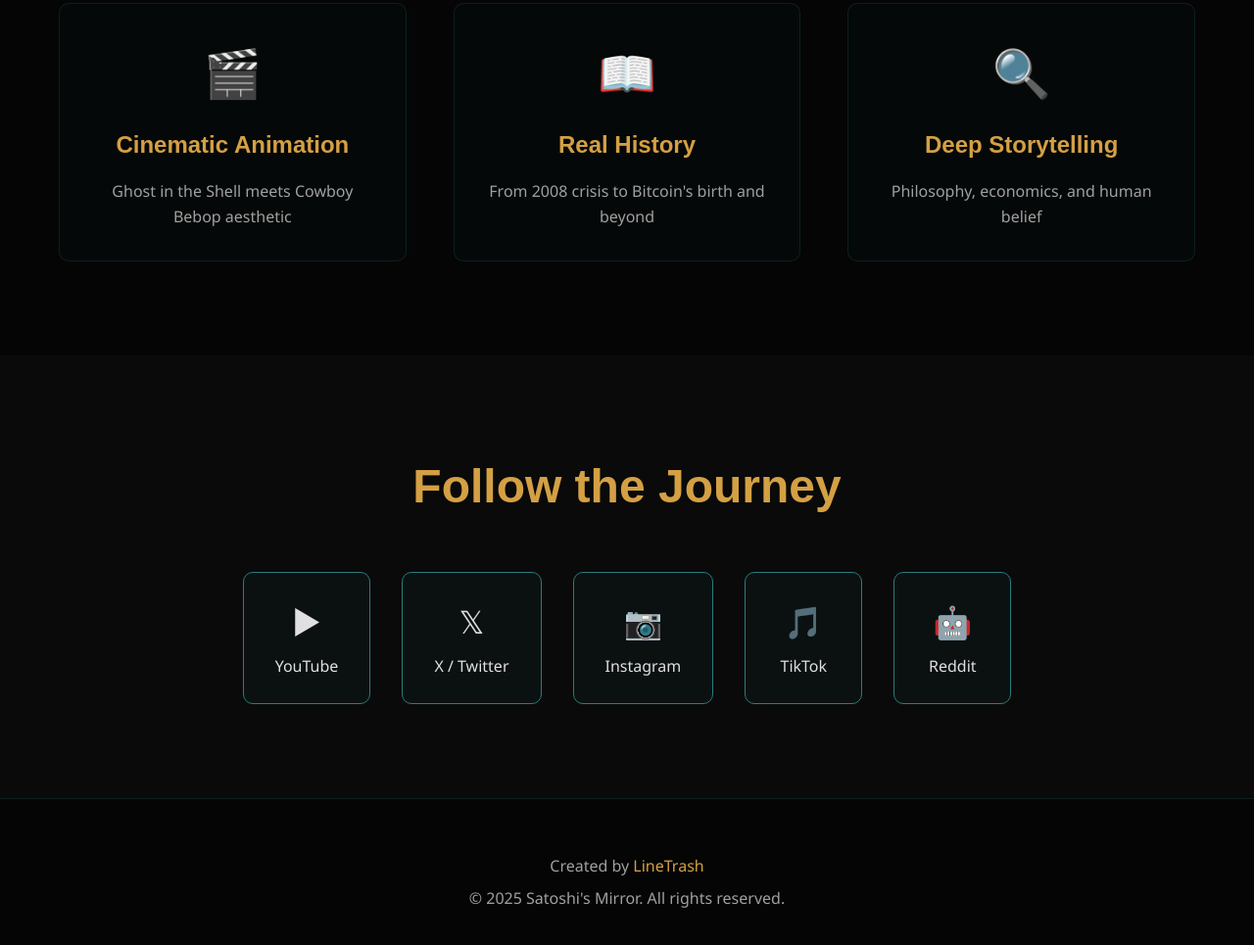
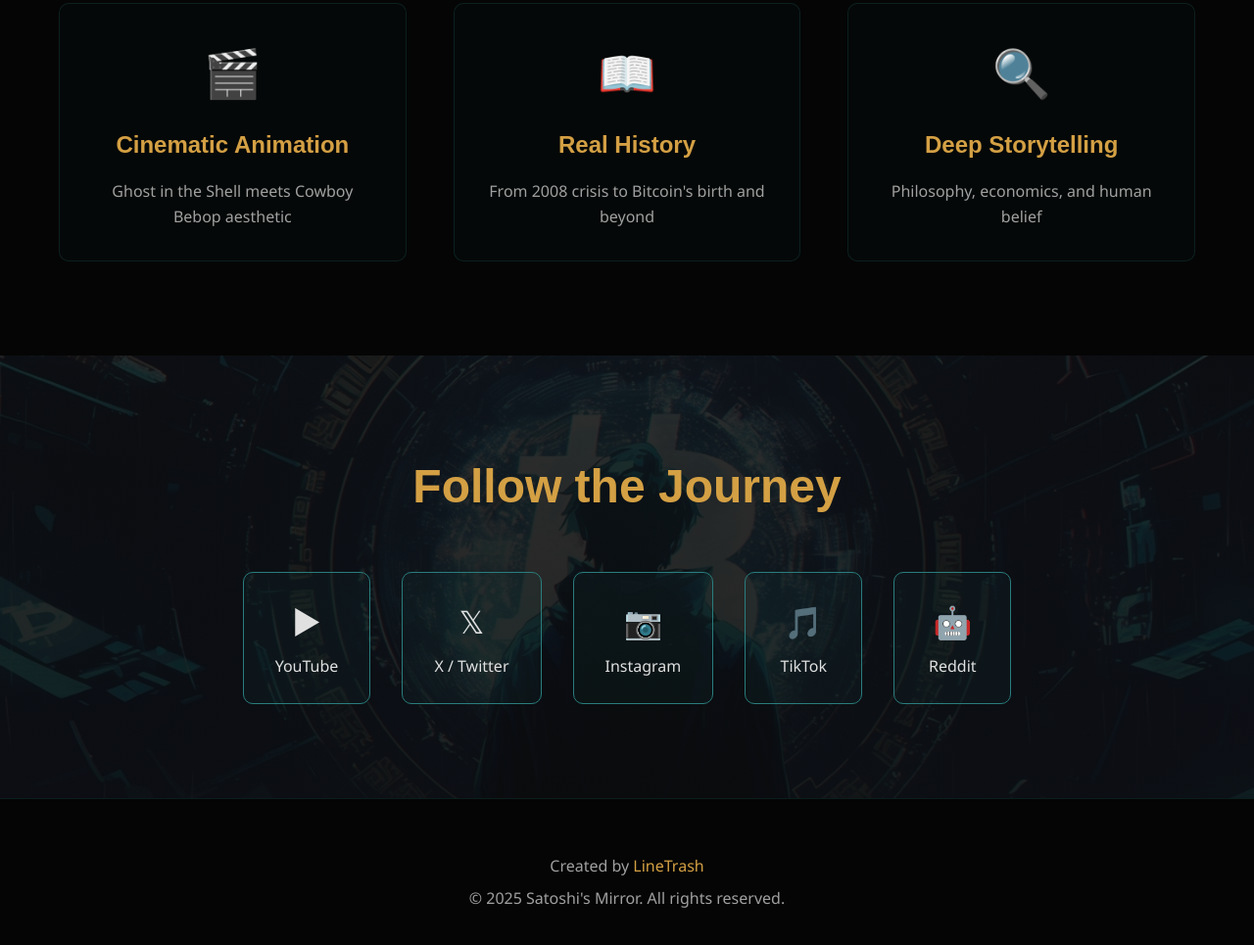
Before and after one commit to sfinley8601-ops/Satoshi-s-Mirror, a plain HTML site: page index.html in a window 1280 px wide. Shown: the part 1114-2079 px from the top of the page at 98% size. Drawn offline with Linux system fonts and the light colour scheme.

Commit message:
Add social background div to social section

```diff
--- a/index.html
+++ b/index.html
@@ -84,6 +84,7 @@
 
     <!-- Social Links -->
     <section class="social-section">
+    <div class="social-background"></div>
         <div class="container">
             <h2>Follow the Journey</h2>
             <div class="social-links">
```
